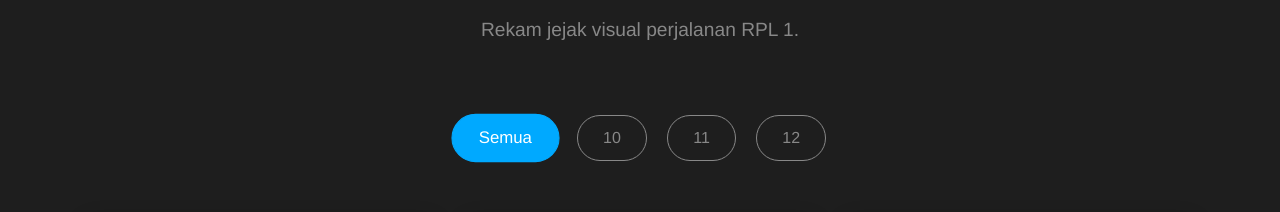
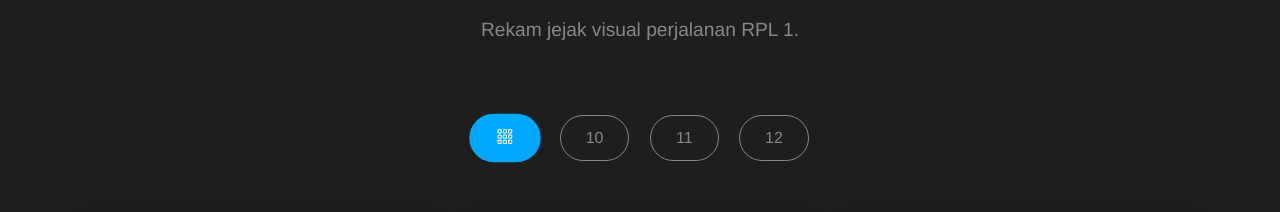
Before and after one commit to Averosrillo/rpl1, a plain HTML site: page galeri.html in a window 1280 px wide. Shown: the part 976-1188 px from the top of the page. Drawn offline with nearby package versions, Linux system fonts and the light colour scheme.

Commit message:
Update galeri.html

```diff
--- a/galeri.html
+++ b/galeri.html
@@ -491,7 +491,9 @@
                 </div>
                 <div class="row justify-content-center">
                     <div class="col-12 text-center mb-5 fade-in">
-                        <button class="btn btn-filter active" data-filter="all">Semua</button>
+                        <button class="btn btn-filter active" data-filter="all">
+                        <i class="bi bi-grid-3x3-gap"></i>
+                        </button>
                         <button class="btn btn-filter" data-filter="kelas10">10</button>
                         <button class="btn btn-filter" data-filter="kelas11">11</button>
                         <button class="btn btn-filter" data-filter="kelas12">12</button>
```
